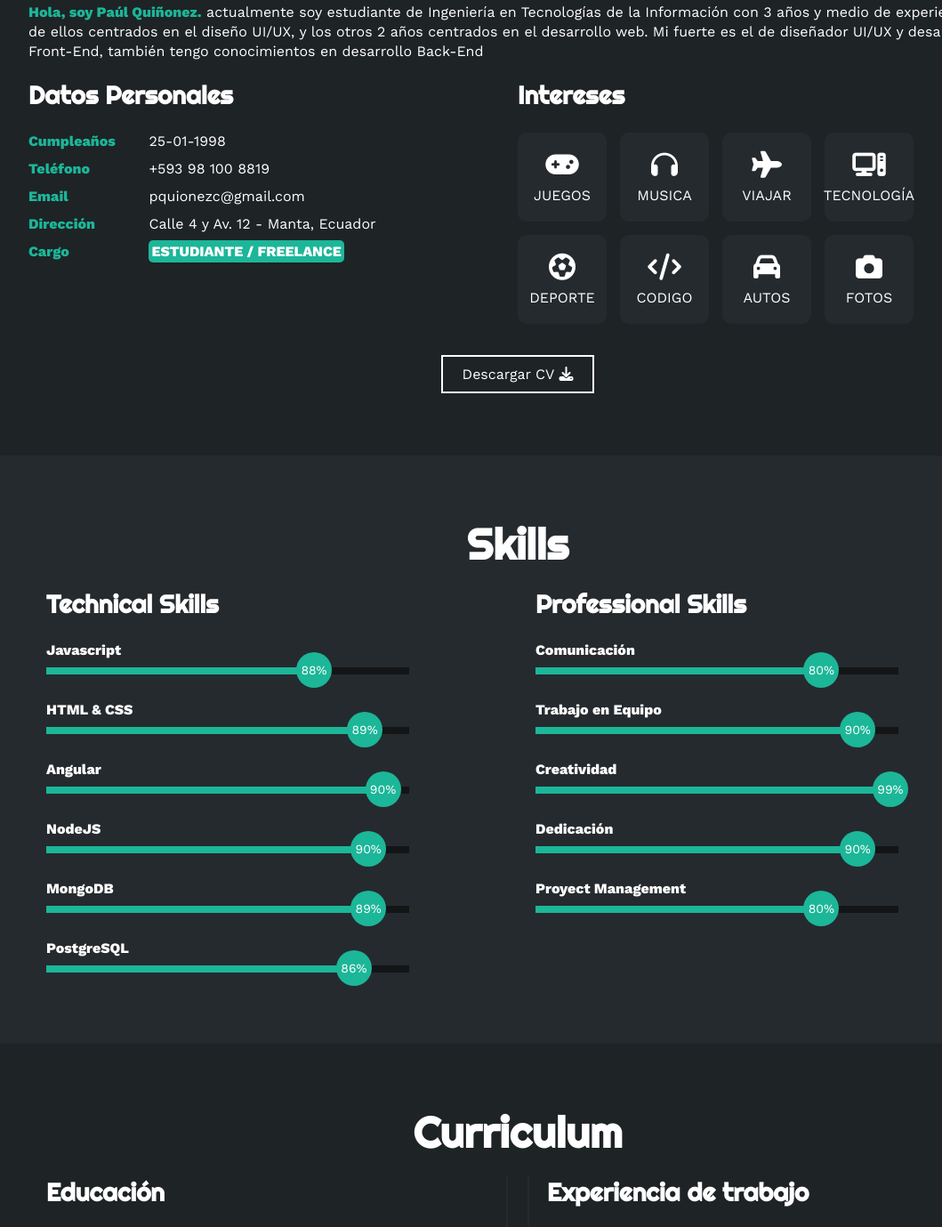
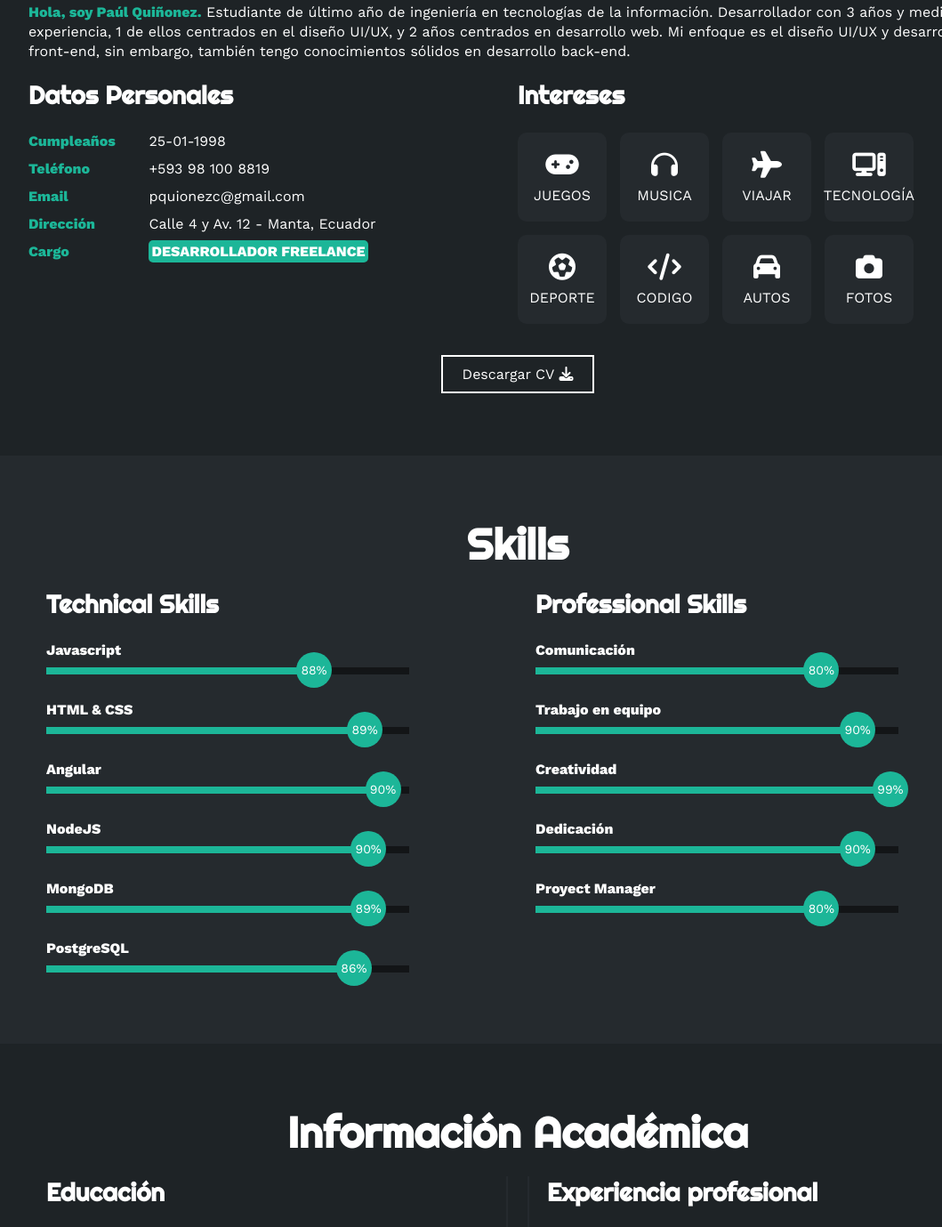
Before and after one commit to PaulQuinonez/Portafolio, a plain HTML site: page index.html in a window 1280 px wide. Shown: the part 946-2325 px from the top of the page at 89% size, without its empty margins (58-1117 px from the left). Drawn offline with nearby package versions, Linux system fonts and the light colour scheme.

Commit message:
Update Index

```diff
--- a/index.html
+++ b/index.html
@@ -51,7 +51,8 @@
     <section id="sobremi" class="sobremi">
         <div class="contenido-seccion">
             <h2>Sobre Mí</h2>
-            <p><span>Hola, soy Paúl Quiñonez.</span> actualmente soy estudiante de Ingeniería en Tecnologías de la Información con 3 años y medio de experiencia, 1 de ellos centrados en el diseño UI/UX, y los otros 2 años centrados en el desarrollo web. Mi fuerte es el de diseñador UI/UX y desarrollo Front-End, también tengo conocimientos en desarrollo Back-End</p>
+            <p><span>Hola, soy Paúl Quiñonez.</span> Estudiante de último año de ingeniería en tecnologías de la información.            Desarrollador con 3 años y medio de experiencia, 1 de ellos centrados en el diseño UI/UX, y 2 años centrados en desarrollo web.
+                Mi enfoque es el diseño UI/UX y desarrollo front-end, sin embargo, también tengo conocimientos sólidos en desarrollo back-end.</p>
 
             <div class="fila">
                 <!-- datos personales -->
@@ -76,7 +77,7 @@
                         </li>
                         <li>
                             <strong>Cargo</strong>
-                            <span>ESTUDIANTE / FREELANCE</span>
+                            <span>DESARROLLADOR FREELANCE</span>
                         </li>
                     </ul>
                 </div>
@@ -199,7 +200,7 @@
                         </div>
                     </div>
                     <div class="skill">
-                        <span>Trabajo en Equipo</span>
+                        <span>Trabajo en equipo</span>
                         <div class="barra-skill">
                             <div class="progreso">
                                 <span>90%</span>
@@ -223,7 +224,7 @@
                         </div>
                     </div>
                     <div class="skill">
-                        <span>Proyect Management</span>
+                        <span>Proyect Manager</span>
                         <div class="barra-skill">
                             <div class="progreso">
                                 <span>80%</span>
@@ -238,7 +239,7 @@
     <!-- SECCION CURRICULUM -->
     <section id="curriculum" class="curriculum">
         <div class="contenido-seccion">
-            <h2>Curriculum</h2>
+            <h2>Información Académica</h2>
             <div class="fila">
                 <div class="col izquierda">
                     <h3>Educación</h3>
@@ -272,7 +273,7 @@
                 </div>
 
                 <div class="col derecha">
-                    <h3>Experiencia de trabajo</h3>
+                    <h3>Experiencia profesional</h3>
                     <div class="item der">
                         <h4>Full Stack Developer Jr</h4>
                         <span class="casa">TecnoSolutions</span>
```
